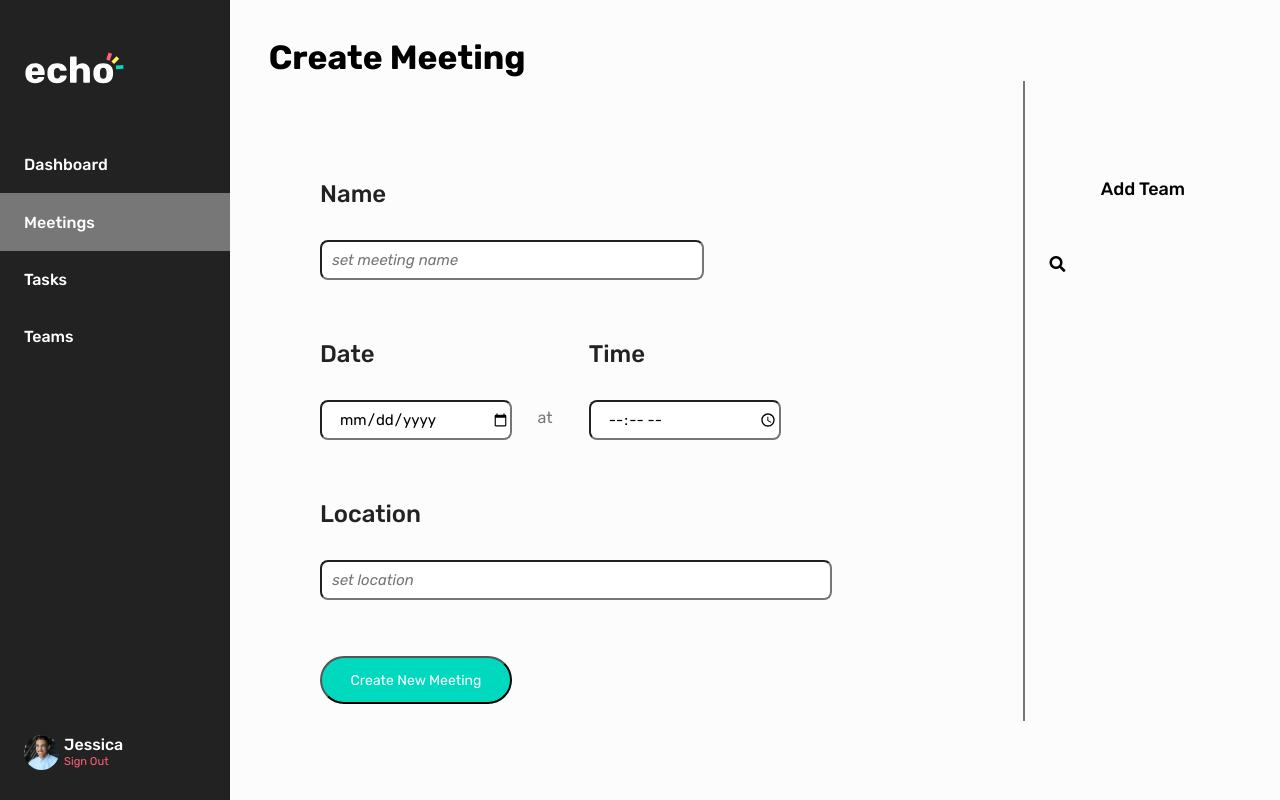
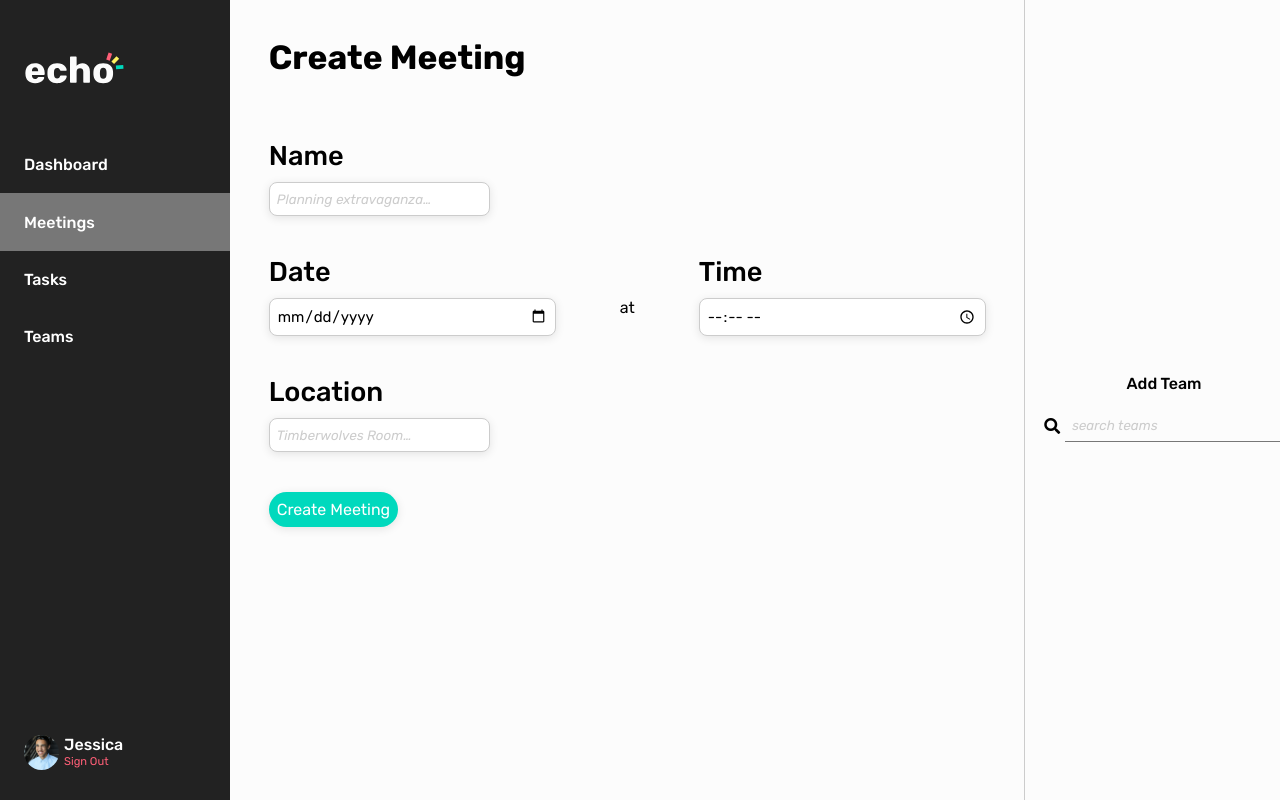
Before and after one commit to james-tyner/echo-meetings, a PHP site: page /createmeeting.php in a window 1280 px wide. Run offline with PHP 8.4, Linux system fonts and the light colour scheme.

Commit message:
cleaning up styles and HTML on create meeting

```diff
--- a/createmeeting.php
+++ b/createmeeting.php
@@ -19,45 +19,43 @@ $active = "meetings";
   </header>
 
  	<!-- middle area -->
- 	<main id="create-meeting-main">
+ 	<main id="create-meeting-main" class="meeting-main">
 
- 		<section>
+ 		<section id="meeting-form">
       <div id="name">
-      <h2>Name</h2>
-      <input type="text" name="name" placeholder="set meeting name"></input>
-    </div>
-    <div id="date">
-      <h2>Date</h2>
-      <input type="date" name="name"  ></input>
-    </div>
-<div id="at">at</div>
+        <label for="meeting-name">Name</label>
+        <input id="meeting-name" type="text" name="name" placeholder="Planning extravaganza…"></input>
+      </div>
 
-    <div id="time">
-      <h2>Time</h2>
-      <input type="time" name="name"  ></input>
-    </div>
+      <div id="date-time-block">
+        <div id="label-row">
+          <label id="date-label" for="meeting-date">Date</label>
+          <label id="time-label" for="meeting-time">Time</label>
+        </div>
 
-    <div id="location">
-      <h2>Location</h2>
-      <input type="text" name="name" placeholder="set location"></input>
-    </div>
+        <div id="field-row">
+          <input id="meeting-date" type="date" name="name"  ></input>
+          <div id="at">at</div>
+          <input id="meeting-time" type="time" name="name"  ></input>
+        </div>
+      </div>
 
-    <div id="button">
-      <button type="button">Create New Meeting</button>
-    </div>
+      <div id="location">
+        <label for="meeting-loc">Location</label>
+        <input id="meeting-loc" type="text" name="name" placeholder="Timberwolves Room…"></input>
+      </div>
 
-<hr id="side-line">
-
+      <button class="submit-button" type="button">Create Meeting</button>
  		</section>
 
-    <section>
+    <section class="right-bar">
 
       <div id="add-team">
-
         <h3>Add Team</h2>
-
-        <input type="text" name="name" placeholder="search teams" ><i class="fa fa-search" aria-hidden="true" ></i></input>
-
+        <div id="team-search">
+          <i class="fa fa-search" aria-hidden="true" ></i>
+          <input type="text" name="name" placeholder="search teams" ></input>
+        </div>
       </div>
 
     </section>
--- a/css/_elements.scss
+++ b/css/_elements.scss
@@ -52,6 +52,11 @@
 @mixin input-field-style {
   @include input-field-shadow;
   border-radius:10px;
+  border:1px solid $gray2;
+
+  &:active, &:focus {
+    border:2px solid $green;
+  }
 }
 
 @mixin add-button {
@@ -79,3 +84,35 @@
     }
   }
 }
+
+@mixin start-button {
+  padding:0.5em;
+  border-radius:1em;
+  border:2px solid $green;
+  @include buttonFont;
+  color:$green;
+  cursor:pointer;
+  text-align:center;
+  display:inline-block;
+
+  &:hover {
+    background-color:$green;
+    color:white;
+  }
+}
+
+@mixin submit-button {
+  @include card-shadow;
+  border-radius:2.4em;
+  background-color:$green;
+  padding:0.5em;
+  @include buttonFont;
+  color:white;
+  border:none;
+  cursor:pointer;
+
+  &:hover {
+    color:$green;
+    background-color:white;
+  }
+}
--- a/css/pages/_meetings.scss
+++ b/css/pages/_meetings.scss
@@ -1,29 +1,29 @@
 
 // THIS SECTION WRITTEN BY JAMES
 main.meeting-main {
-	width:56vw;
+	width:62vw;
 	// Total width: 3 + 56 + 3 = 62
 	// Totally covers 18 + 62 = 80
 }
 
 header.meeting-header {
-	width:calc(56vw - 1px); // subtract 1 px for right bar border
+	width:calc(62vw - 1px); // subtract 1 px for right bar border
 
 	&.scrollable-header {
 		&::after {
-			width:calc(56vw - 1px);
+			width:calc(62vw - 1px);
 		}
 	}
 }
 
 .right-bar {
 	border-left: 1px solid $gray2;
-	width:14vw;
-	padding:3vw;
+	width:20vw;
+	padding:1.5vw;
 	position:fixed;
 	right:0;
 	top:0;
-	height:calc(100vh - 6vw);
+	height:100vh;
 	display:grid;
 
 	#meeting-start-btn {
@@ -453,165 +453,82 @@ a.filter-group {
 // BELOW WRITTEN BY JESSICA
 #create-meeting-main {
 
-	h1{
-	  position: fixed;
-	  left: 25%;
-	top: 10%;
+	label {
+		@include heading2;
+		font-weight:500;
+		display:block;
+		width:100%;
+		margin-bottom:10px;
 	}
 
-	 h2{
-	   position: fixed;
-	width: 200%;
-	height: 100%;
-	left: 25%;
-	top: 20%;
+	input{
+		@include input-field-style;
+		@include card-corners;
+		font-size: 15px;
+		padding:7px;
+		margin-bottom:40px;
 
-	font-family: Rubik;
-	font-style: normal;
-	font-weight: 500;
-	line-height: normal;
-	font-size: 24px;
-
-	color: #222222;
+		&::placeholder{
+			@include startTyping;
+		}
 	}
 
-
-
-	 input{
-	   position: fixed;
-	width: 30%;
-	height: 5%;
-	left: 25%;
-	top: 30%;
-	border-radius: 8px;
-	text-indent: 8px;
-	font-size: 15px;
-	box-shadow:  10px  rgba(0,0,0,0.1);
-
-
+	#date-time-block {
+		#label-row, #field-row {
+			display:grid;
+			grid-template-columns:40% 20% 40%;
 		}
 
-	 input::placeholder{
-	   font-style: italic;
+		#date-label {
+			grid-column-start:1;
 		}
 
-	 #at{
-	   position: fixed;
-	width: 10%;
-	height: 35%;
-	left: 42%;
-	top: 51%;
-
-	color: #777777;
-
-
+		#time-label {
+			grid-column-start:3;
 		}
 
-	 #date h2{
-	   position:fixed;
-	   left: 25%;
-	   top: 40%;
-
+		#meeting-date {
+			grid-column-start:1;
 		}
 
-	 #date input{
-	   left: 25%;
-	   top: 50%;
-	   width: 15%;
+		#at {
+			grid-column-start:2;
+			text-align:center;
 		}
 
-	 #time h2{
-	   position:fixed;
-	   left: 46%;
-	   top: 40%;
-
+		#meeting-time {
+			grid-column-start:3;
+		}
 	}
 
-	 #time input{
-	   left: 46%;
-	   top: 50%;
-	   width: 15%;
+	#add-team {
+		grid-row-start:2;
+		align-self:flex-start;
+
+		h3 {
+			@include itemHeading;
+			text-align:center;
 		}
 
-	 #location h2{
-	   position:fixed;
-	  left: 25%;
-	   top: 60%;
+		#team-search {
+			display:flex;
+			flex-wrap:nowrap;
 
+			input {
+				box-shadow:none;
+				border:none;
+				border-radius:0;
+				border-bottom:1px solid $gray3;
+				outline:none;
+		    background: transparent;
+				display:inline-block;
+				margin:0;
 			}
 
-	 #location input{
-	   left: 25%;
-	   top: 70%;
-	   width: 40%;
+			i {
+				margin-right:0.3em;
+				align-self:center;
 			}
-
-	button{
-	  position: fixed;
-	width: 15%;
-	height: 6%;
-	left: 25%;
-	top: 82%;
-	background: #00D9BD;
-	border-radius: 50px;
-	color: white;
-	font-size: 14px;
-	font-family: Rubik;
 		}
-
-	#side-line{
-	  position: fixed;
-	width: 50%;
-	height: 0px;
-	left: 55%;
-	top: 49%;
-
-	/* Gray/3 */
-	border: 0.5px solid #777777;
-	transform: rotate(90deg);
 	}
-
-	#time input::before {
-
-	    color: #777777;
-
 }
-
-	  #add-team h3{
-	    position: fixed;
-	width: 50%;
-	height: 50%;
-	left: 86%;
-	top: 20%;
-	font-family: Rubik;
-	font-style: normal;
-	font-weight: 500;
-	line-height: normal;
-	font-size: 18px;
-
-	color: #000000;
-	  }
-
-	  #add-team input{
-	    left: 83%;
-	    top: 30%;
-	    width: 15%;
-	    height: 5%;
-	    font-size: 11px;
-	    border: none;
-	    border-bottom: 1px solid #000000;
-	    box-shadow: none;
-	    border-radius: 0px;
-	    background: transparent;
-	    opacity: 0%;
-	    text-indent: 18px;
-
-	  }
-
-	i{
-	  margin-left: 61%;
-	position: fixed;
-	top: 32%;
-	}
-
-}
--- a/css/styles.scss
+++ b/css/styles.scss
@@ -166,6 +166,14 @@ main {
   }
 }
 
+.submit-button {
+  @include submit-button;
+}
+
+.start-button {
+  @include start-button;
+}
+
 // PAGES
 @import 'pages/dashboard';
 @import 'pages/meetings';
```
Also changed, not shown: css/styles.min.css. Lines whose indentation alone changed are shown as unchanged.
